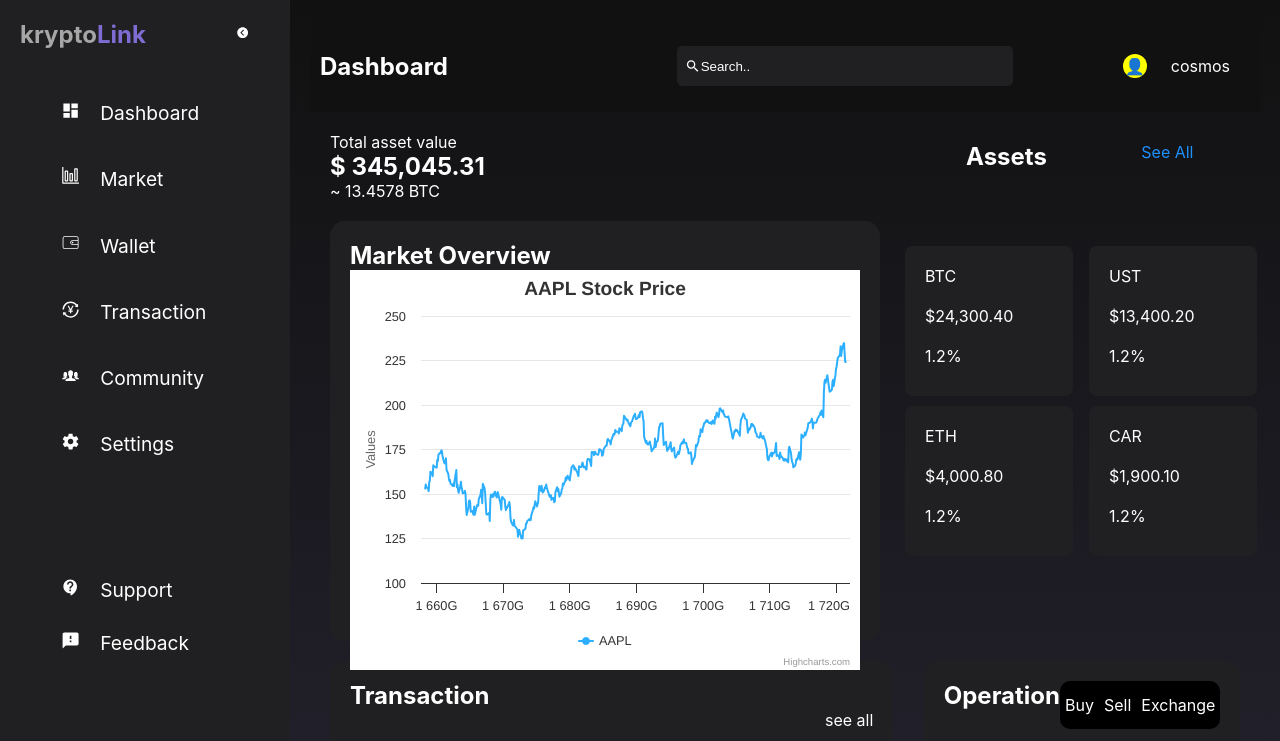
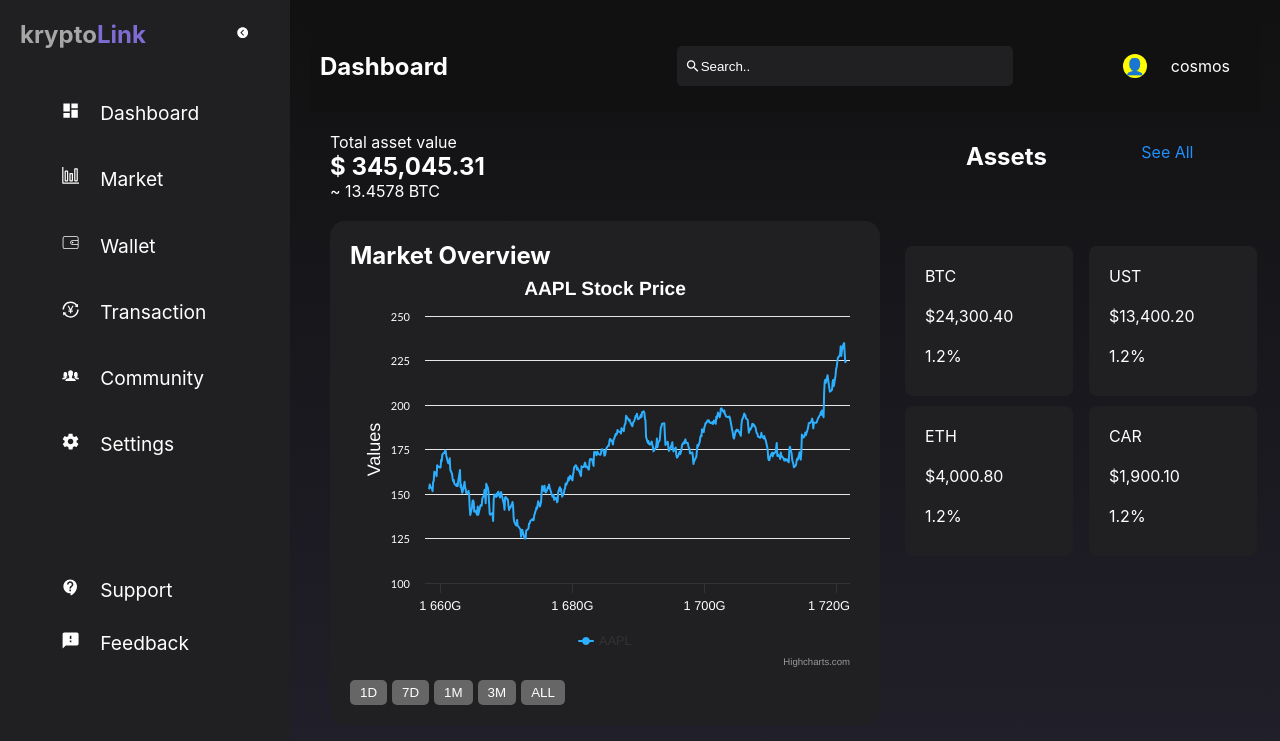
Before and after one commit to MERN-Stack-Dev/crypto-app, a React (Create React App) app: page /home in a window 1280 px wide. Shown: the top 741 px of the page. Built offline with nearby package versions, Linux system fonts and the light colour scheme.

Commit message:
stock chart

```diff
--- a/src/components/MarketOverview/MarketOverView.css
+++ b/src/components/MarketOverview/MarketOverView.css
@@ -7,7 +7,6 @@
 }
 
 .chart {
-  height: 200px;
   background-color: #555;
   margin-bottom: 10px;
 }
--- a/src/components/MarketOverview/MarketOverView.tsx
+++ b/src/components/MarketOverview/MarketOverView.tsx
@@ -2,7 +2,7 @@ import HighchartsReact from "highcharts-react-official";
 import Highcharts from "highcharts";
 import React, { useEffect } from 'react';
 import './MarketOverView.css';
-import { data } from "./utils";
+import { options } from "./utils";
 
 function MarketOverview() {
 
@@ -13,23 +13,7 @@ function MarketOverview() {
         {/* Chart content goes here */}
         <HighchartsReact
           highcharts={Highcharts}
-          options={{
-            rangeSelector: {
-              selected: 1
-            },
-
-            title: {
-              text: 'AAPL Stock Price'
-            },
-
-            series: [{
-              name: 'AAPL',
-              data,
-              tooltip: {
-                valueDecimals: 2
-              }
-            }]
-          }}
+          options={options}
           containerProps={{ className: "highchart-container" }}
         />
       </div>
--- a/src/components/MarketOverview/utils.ts
+++ b/src/components/MarketOverview/utils.ts
@@ -1,4 +1,6 @@
-export const data: any[] = [
+import { Options } from "highcharts"
+
+const data: any[] = [
   [
     1658323800000,
     153.04
@@ -2012,3 +2014,67 @@ export const data: any[] = [
     224.31
   ]
 ]
+
+export const options = {
+  rangeSelector: {
+    selected: 1
+  },
+
+  chart: {
+    backgroundColor: "#201F21",
+    style: {
+      // color: "#fff"
+    }
+  },
+
+  title: {
+    text: 'AAPL Stock Price',
+    style: {
+      color: '#fff',
+    }
+  },
+  xAxis: {
+    // gridLineWidth: 1,
+    // lineColor: '#000',
+    // tickColor: '#000',
+    labels: {
+      style: {
+        color: '#fff',
+      }
+    },
+    title: {
+      style: {
+        color: '#fff',
+        fontWeight: 'bold',
+        fontSize: '12px',
+      }
+    }
+  },
+  yAxis: {
+    // minorTickInterval: 'auto',
+    // lineColor: '#000',
+    // lineWidth: 1,
+    // tickWidth: 1,
+    // tickColor: '#000',
+    labels: {
+      style: {
+        color: '#fff',
+        font: '11px Trebuchet MS, Verdana, sans-serif'
+      }
+    },
+    title: {
+      style: {
+        color: '#fff',
+        fontSize: '18px',
+      }
+    }
+  },
+
+  series: [{
+    name: 'AAPL',
+    data,
+    tooltip: {
+      valueDecimals: 2
+    }
+  }]
+}
```
